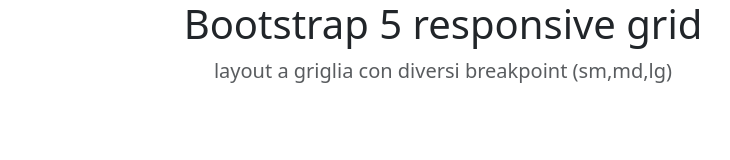
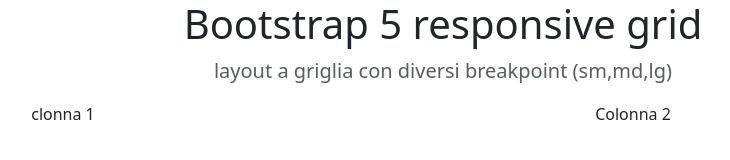
Before and after one commit to GiulioAgnello/htmlcss-bootstrap-layout, a plain HTML site: page index.html in a window 1280 px wide. Shown: the whole page, without its empty margins (197-927 px from the left). Drawn offline with nearby package versions, Linux system fonts and the light colour scheme.

Commit message:
firstrow

```diff
--- a/index.html
+++ b/index.html
@@ -28,7 +28,10 @@
       <p class="text-body-secondary text-opacity-70 fs-5" style="">
         layout a griglia con diversi breakpoint (sm,md,lg)
       </p>
-      <div class="row"></div>
+      <div class="row">
+        <div class="col-4">clonna 1</div>
+        <div class="col-8 bg-gray">Colonna 2</div>
+      </div>
     </div>
     <!-- <script
       src="https://cdn.jsdelivr.net/npm/bootstrap@5.3.3/dist/js/bootstrap.bundle.min.js"
```
